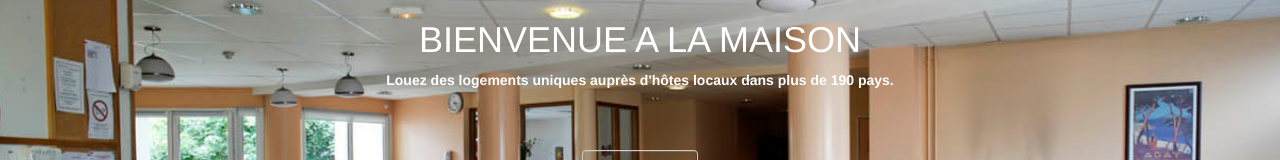
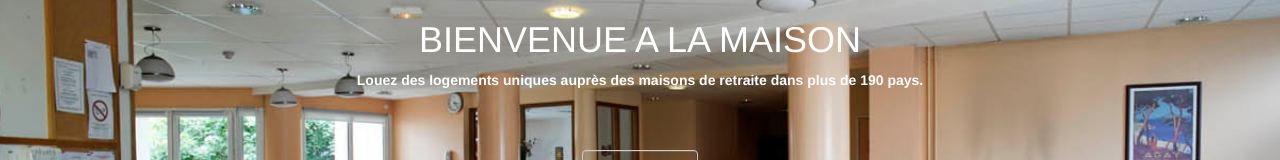
Before and after one commit to akvince/pageairbnb, a plain HTML site: page index.html in a window 1280 px wide. Shown: the part 152-312 px from the top of the page. Drawn offline with nearby package versions, Linux system fonts and the light colour scheme.

Commit message:
changment texte

```diff
--- a/index.html
+++ b/index.html
@@ -73,7 +73,7 @@
       <div class="header-content-inner">
         <div class="text-center">
           <h1 class="bienvenue">BIENVENUE A LA MAISON</h1>
-          <p class="bienvenue">Louez des logements uniques auprès d'hôtes locaux dans plus de 190 pays. </p>
+          <p class="bienvenue">Louez des logements uniques auprès des maisons de retraite dans plus de 190 pays. </p>
           <a href="#about" class="btn btn-default" id="mode">Mode d'emploi</a>
         </div>
       </div>
```
